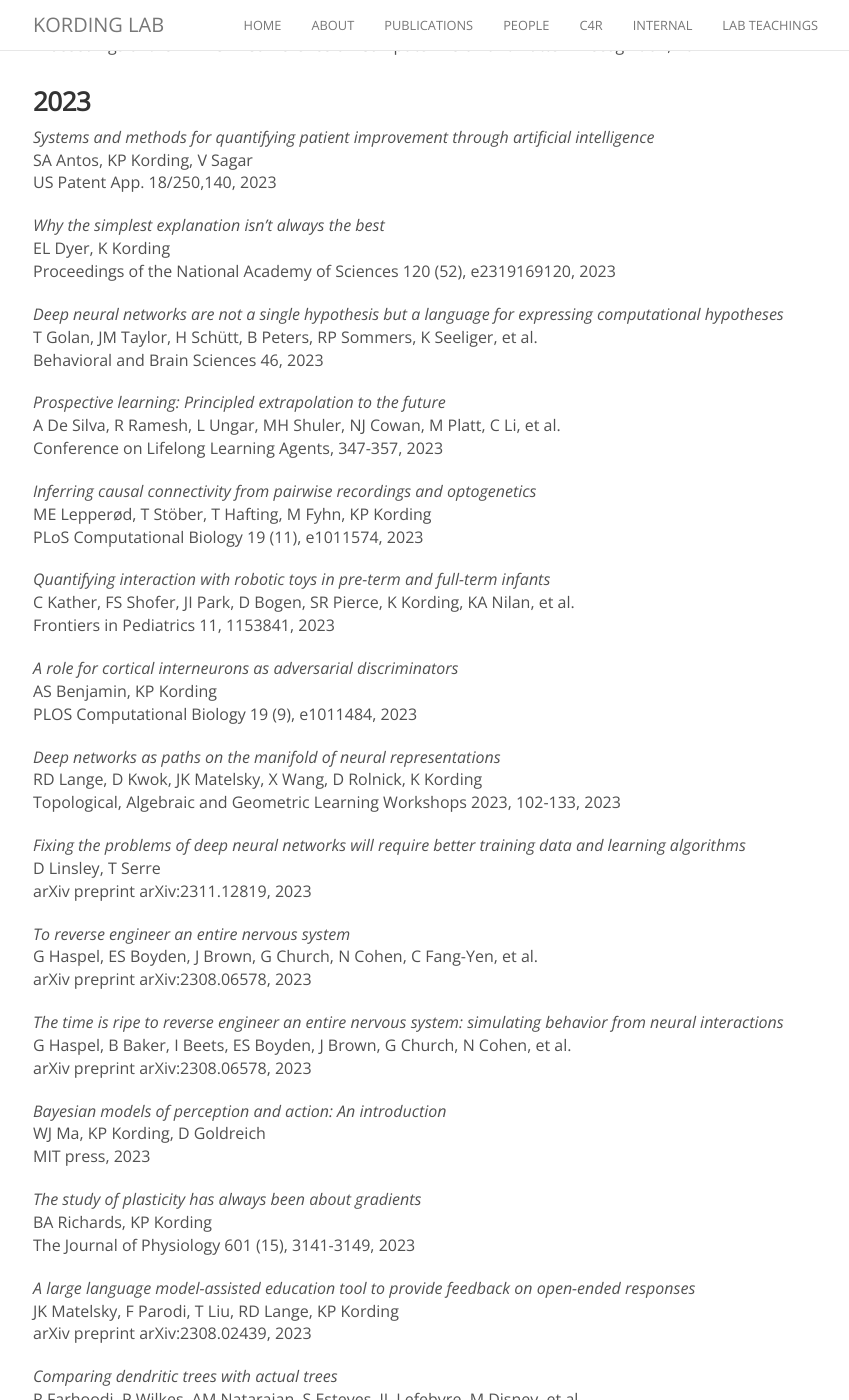
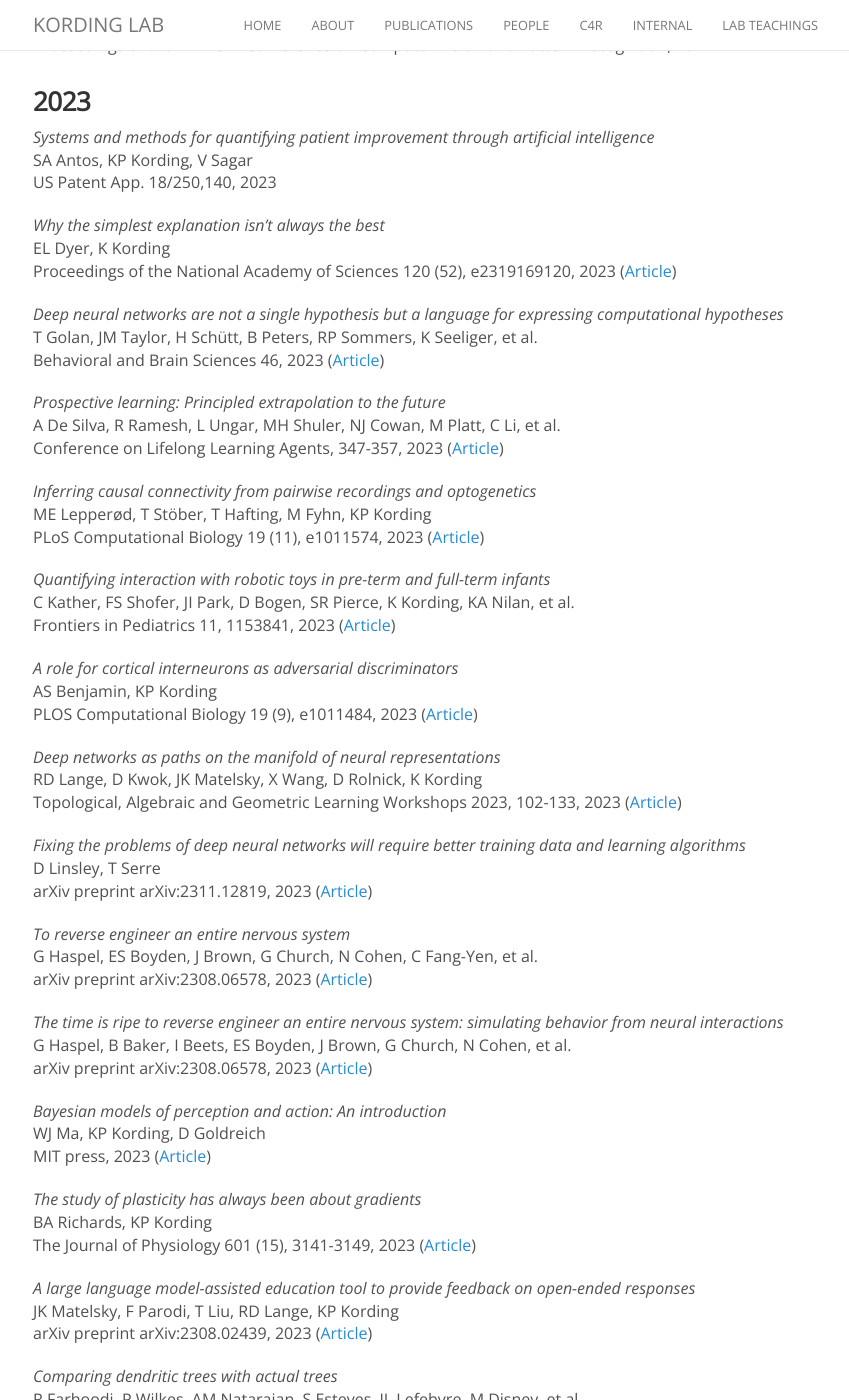
Before and after one commit to KordingLab/KordingLab.github.io, a Jekyll site: the page built from publications.md, in a window 1280 px wide and 1400 px high, scrolled down 2983 px. Shown: the whole window, without its empty margins (222-1071 px from the left). Built offline with Jekyll 4.4.1, drawn with Linux system fonts in a browser that asks for light colours; nearby versions of some CDN libraries; comment, search, counter and statistics services are not loaded; some of the changed text lies outside the part shown.

Commit message:
Add links to all 2023-2025 publications
- Added article links to all 2025 publications (9 papers)
- Added article links to all 2024 publications (14 papers)
- Added article links to all 2023 publications (21 papers)
- Links include arXiv, journal sites, bioRxiv, medRxiv, Nature, PNAS, etc.

```diff
--- a/publications.md
+++ b/publications.md
@@ -13,19 +13,19 @@
 
 _Grounding Intelligence in Movement_<br>
 M Segado, F Parodi, JK Matelsky, ML Platt, EB Dyer, KP Kording<br>
-arXiv preprint arXiv:2507.02771, 2025
+arXiv preprint arXiv:2507.02771, 2025 ([Article](https://arxiv.org/abs/2507.02771))
 
 _Who Does What in Deep Learning? Multidimensional Game-Theoretic Attribution of Function of Neural Units_<br>
 S Dixit, K Fakhar, F Hadaeghi, P Mineault, KP Kording, CC Hilgetag<br>
-arXiv preprint arXiv:2506.19732, 2025
+arXiv preprint arXiv:2506.19732, 2025 ([Article](https://arxiv.org/abs/2506.19732))
 
 _Causality in the human niche: lessons for machine learning_<br>
 RD Lange, KP Kording<br>
-arXiv preprint arXiv:2506.13803, 2025
+arXiv preprint arXiv:2506.13803, 2025 ([Article](https://arxiv.org/abs/2506.13803))
 
 _Falcon: Fractional Alternating Cut with Overcoming Minima in Unsupervised Segmentation_<br>
 X Zhang, X Han, X Lai, Y Sun, P Zhang, K Kording<br>
-arXiv preprint arXiv:2504.05613, 2025
+arXiv preprint arXiv:2504.05613, 2025 ([Article](https://arxiv.org/abs/2504.05613))
 
 _Computer Vision Systems and Methods for End-to-End Training of Convolutional Neural Networks Using Differentiable Dual-Decomposition Techniques_<br>
 S Wang, VSRS Lokhande, MK Singh, K Kording, J Yarkony<br>
@@ -33,29 +33,29 @@
 
 _Data-Driven Early Prediction of Cerebral Palsy Using AutoML and interpretable kinematic features_<br>
 M Segado, L Prosser, AF Duncan, MJ Johnson, KP Kording<br>
-medRxiv, 2025
+medRxiv, 2025 ([Article](https://www.medrxiv.org/content/10.1101/2025.02.10.25322007v1))
 
 _Humans can learn bimodal priors in complex sensorimotor behaviour_<br>
 S Zahno, D Beck, EJ Hossner, K Kording<br>
-bioRxiv, 2025.02.12.637788, 2025
+bioRxiv, 2025.02.12.637788, 2025 ([Article](https://www.biorxiv.org/content/10.1101/2025.02.12.637788v1))
 
 _The interplay of uncertainty, relevance and learning influences auditory categorization_<br>
 J Sheth, JS Collina, E Piasini, KP Kording, YE Cohen, MN Geffen<br>
-Scientific Reports 15 (1), 3348, 2025
+Scientific Reports 15 (1), 3348, 2025 ([Article](https://www.nature.com/articles/s41598-025-86856-5))
 
 _Individual-specific strategies inform category learning_<br>
 JS Collina, G Erdil, M Xia, CF Angeloni, KC Wood, J Sheth, KP Kording, et al.<br>
-Scientific Reports 15 (1), 2984, 2025
+Scientific Reports 15 (1), 2984, 2025 ([Article](https://www.nature.com/articles/s41598-024-82219-8))
 
 _PrimateFace: A Machine Learning Resource for Automated Face Analysis in Human and Non-human Primates_<br>
 F Parodi, J Matelsky, A Lamacchia, M Segado, Y Jiang, A Regla-Vargas, et al.<br>
-bioRxiv, 2025.08.12.669927, 2025
+bioRxiv, 2025.08.12.669927, 2025 ([Article](https://www.biorxiv.org/content/10.1101/2025.08.12.669927v1))
 
 ### 2024
 
 _Neural decoding from stereotactic EEG: accounting for electrode variability across subjects_<br>
 G Mentzelopoulos, E Chatzipantazis, AG Ramayya, MJ Hedlund, VP Buch, et al.<br>
-Advances in Neural Information Processing Systems 37, 108600-108624, 2024
+Advances in Neural Information Processing Systems 37, 108600-108624, 2024 ([Article](https://proceedings.neurips.cc/paper_files/paper/2024/hash/c473b9c8897f50203fa23570687c6b30-Abstract-Conference.html))
 
 _Systems and methods for detecting corrupt or inaccurate sensory representations_<br>
 M Angle, E Huber, RC Gerkin, K Kording<br>
@@ -63,19 +63,19 @@
 
 _The landscape of causal discovery data: Grounding causal discovery in real-world applications_<br>
 P Brouillard, C Squires, J Wahl, KP Kording, K Sachs, A Drouin, D Sridhar<br>
-arXiv preprint arXiv:2412.01953, 2024
+arXiv preprint arXiv:2412.01953, 2024 ([Article](https://arxiv.org/abs/2412.01953))
 
 _Homogenized Neural Activity and Connectivity Data_<br>
 Q Simeon, A Kashyap, KP Kording, ES Boyden<br>
-arXiv preprint arXiv:2411.12091, 2024
+arXiv preprint arXiv:2411.12091, 2024 ([Article](https://arxiv.org/abs/2411.12091))
 
 _A Pre-Registered, Open Pipeline for Early Cerebral Palsy Risk Assessment from Infant Videos_<br>
 M Segado, LA Prosser, AF Duncan, MJ Johnson, KP Kording<br>
-medRxiv, 2024.11.06.24316844, 2024
+medRxiv, 2024.11.06.24316844, 2024 ([Article](https://www.medrxiv.org/content/10.1101/2024.11.06.24316844))
 
 _Automated segmentation of synchrotron-scanned fossils_<br>
 MAD During, JK Matelsky, FK Gustafsson, DFAE Voeten, D Chen, et al.<br>
-bioRxiv, 2024.10.23.619778, 2024
+bioRxiv, 2024.10.23.619778, 2024 ([Article](https://www.biorxiv.org/content/10.1101/2024.10.23.619778v1))
 
 _Computer vision systems and methods for end-to-end training of convolutional neural networks using differentiable dual-decomposition techniques_<br>
 S Wang, VSRS Lokhande, MK Singh, K Kording, J Yarkony<br>
@@ -83,35 +83,35 @@
 
 _Modeling attention and binding in the brain through bidirectional recurrent gating_<br>
 S Salehi, J Lei, AS Benjamin, KR Müller, KP Kording<br>
-BioRxiv, 2024.09.09.612033, 2024
+BioRxiv, 2024.09.09.612033, 2024 ([Article](https://www.biorxiv.org/content/10.1101/2024.09.09.612033v1))
 
 _Conclusions about neural network to brain alignment are profoundly impacted by the similarity measure_<br>
 A Soni, S Srivastava, K Kording, M Khosla<br>
-bioRxiv, 2024.08.07.607035, 2024
+bioRxiv, 2024.08.07.607035, 2024 ([Article](https://www.biorxiv.org/content/10.1101/2024.08.07.607035v1))
 
 _Causal inference on human behaviour_<br>
 DH Bailey, AJ Jung, AM Beltz, MI Eronen, C Gische, EL Hamaker, et al.<br>
-Nature human behaviour 8 (8), 1448-1459, 2024
+Nature human behaviour 8 (8), 1448-1459, 2024 ([Article](https://www.nature.com/articles/s41562-024-01939-z))
 
 _Efficient optimization of ODE neuron models using gradient descent_<br>
 IS Jones, KP Kording<br>
-arXiv preprint arXiv:2407.04025, 2024
+arXiv preprint arXiv:2407.04025, 2024 ([Article](https://arxiv.org/abs/2407.04025))
 
 _Empirical influence functions to understand the logic of fine-tuning_<br>
 JK Matelsky, L Ungar, KP Kording<br>
-arXiv preprint arXiv:2406.00509, 2024
+arXiv preprint arXiv:2406.00509, 2024 ([Article](https://arxiv.org/abs/2406.00509))
 
 _Measuring causal effects of civil communication without randomization_<br>
 T Liu, L Ungar, K Kording, M McGuire<br>
-Proceedings of the International AAAI Conference on Web and Social Media 18, 2024
+Proceedings of the International AAAI Conference on Web and Social Media 18, 2024 ([Article](https://ojs.aaai.org/index.php/ICWSM/article/view/31350))
 
 _Computational kinematics of dance: distinguishing hip hop genres_<br>
 B Baker, T Liu, J Matelsky, F Parodi, B Mensh, JW Krakauer, K Kording<br>
-Frontiers in Robotics and AI 11, 1295308, 2024
+Frontiers in Robotics and AI 11, 1295308, 2024 ([Article](https://www.frontiersin.org/journals/robotics-and-ai/articles/10.3389/frobt.2024.1295308/full))
 
 _Neural signatures of natural behaviour in socializing macaques_<br>
 C Testard, S Tremblay, F Parodi, RW DiTullio, A Acevedo-Ithier, et al.<br>
-Nature 628 (8007), 381-390, 2024
+Nature 628 (8007), 381-390, 2024 ([Article](https://www.nature.com/articles/s41586-024-07178-6))
 
 _PrimateFace: Large-scale resource for cross-species primate facial analysis_<br>
 F Parodi, JK Matelsky, C Kimock, ML Platt, KP Kording<br>
@@ -127,7 +127,7 @@
 
 _Downstream network transformations dissociate neural activity from causal functional contributions_<br>
 K Fakhar, S Dixit, F Hadaeghi, KP Kording, CC Hilgetag<br>
-Scientific Reports 14 (1), 2103, 2024
+Scientific Reports 14 (1), 2103, 2024 ([Article](https://www.nature.com/articles/s41598-024-52423-7))
 
 _Vision-language models for decoding provider attention during neonatal resuscitation_<br>
 F Parodi, JK Matelsky, A Regla-Vargas, EE Foglia, C Lim, D Weinberg, et al.<br>
@@ -141,63 +141,63 @@
 
 _Why the simplest explanation isn't always the best_<br>
 EL Dyer, K Kording<br>
-Proceedings of the National Academy of Sciences 120 (52), e2319169120, 2023
+Proceedings of the National Academy of Sciences 120 (52), e2319169120, 2023 ([Article](https://www.pnas.org/doi/10.1073/pnas.2319169120))
 
 _Deep neural networks are not a single hypothesis but a language for expressing computational hypotheses_<br>
 T Golan, JM Taylor, H Schütt, B Peters, RP Sommers, K Seeliger, et al.<br>
-Behavioral and Brain Sciences 46, 2023
+Behavioral and Brain Sciences 46, 2023 ([Article](https://www.cambridge.org/core/journals/behavioral-and-brain-sciences/article/abs/deep-neural-networks-are-not-a-single-hypothesis-but-a-language-for-expressing-computational-hypotheses/E73CF26095E082D0E91343FDC63B8340))
 
 _Prospective learning: Principled extrapolation to the future_<br>
 A De Silva, R Ramesh, L Ungar, MH Shuler, NJ Cowan, M Platt, C Li, et al.<br>
-Conference on Lifelong Learning Agents, 347-357, 2023
+Conference on Lifelong Learning Agents, 347-357, 2023 ([Article](https://proceedings.mlr.press/v232/de-silva23a.html))
 
 _Inferring causal connectivity from pairwise recordings and optogenetics_<br>
 ME Lepperød, T Stöber, T Hafting, M Fyhn, KP Kording<br>
-PLoS Computational Biology 19 (11), e1011574, 2023
+PLoS Computational Biology 19 (11), e1011574, 2023 ([Article](https://journals.plos.org/ploscompbiol/article?id=10.1371/journal.pcbi.1011574))
 
 _Quantifying interaction with robotic toys in pre-term and full-term infants_<br>
 C Kather, FS Shofer, JI Park, D Bogen, SR Pierce, K Kording, KA Nilan, et al.<br>
-Frontiers in Pediatrics 11, 1153841, 2023
+Frontiers in Pediatrics 11, 1153841, 2023 ([Article](https://www.frontiersin.org/journals/pediatrics/articles/10.3389/fped.2023.1153841/full))
 
 _A role for cortical interneurons as adversarial discriminators_<br>
 AS Benjamin, KP Kording<br>
-PLOS Computational Biology 19 (9), e1011484, 2023
+PLOS Computational Biology 19 (9), e1011484, 2023 ([Article](https://journals.plos.org/ploscompbiol/article?id=10.1371/journal.pcbi.1011484))
 
 _Deep networks as paths on the manifold of neural representations_<br>
 RD Lange, D Kwok, JK Matelsky, X Wang, D Rolnick, K Kording<br>
-Topological, Algebraic and Geometric Learning Workshops 2023, 102-133, 2023
+Topological, Algebraic and Geometric Learning Workshops 2023, 102-133, 2023 ([Article](https://openreview.net/forum?id=PhpCHXUx9D))
 
 _Fixing the problems of deep neural networks will require better training data and learning algorithms_<br>
 D Linsley, T Serre<br>
-arXiv preprint arXiv:2311.12819, 2023
+arXiv preprint arXiv:2311.12819, 2023 ([Article](https://arxiv.org/abs/2311.12819))
 
 _To reverse engineer an entire nervous system_<br>
 G Haspel, ES Boyden, J Brown, G Church, N Cohen, C Fang-Yen, et al.<br>
-arXiv preprint arXiv:2308.06578, 2023
+arXiv preprint arXiv:2308.06578, 2023 ([Article](https://arxiv.org/abs/2308.06578))
 
 _The time is ripe to reverse engineer an entire nervous system: simulating behavior from neural interactions_<br>
 G Haspel, B Baker, I Beets, ES Boyden, J Brown, G Church, N Cohen, et al.<br>
-arXiv preprint arXiv:2308.06578, 2023
+arXiv preprint arXiv:2308.06578, 2023 ([Article](https://arxiv.org/abs/2308.06578))
 
 _Bayesian models of perception and action: An introduction_<br>
 WJ Ma, KP Kording, D Goldreich<br>
-MIT press, 2023
+MIT press, 2023 ([Article](https://mitpress.mit.edu/9780262047593/bayesian-models-of-perception-and-action/))
 
 _The study of plasticity has always been about gradients_<br>
 BA Richards, KP Kording<br>
-The Journal of Physiology 601 (15), 3141-3149, 2023
+The Journal of Physiology 601 (15), 3141-3149, 2023 ([Article](https://physoc.onlinelibrary.wiley.com/doi/full/10.1113/JP282747))
 
 _A large language model-assisted education tool to provide feedback on open-ended responses_<br>
 JK Matelsky, F Parodi, T Liu, RD Lange, KP Kording<br>
-arXiv preprint arXiv:2308.02439, 2023
+arXiv preprint arXiv:2308.02439, 2023 ([Article](https://arxiv.org/abs/2308.02439))
 
 _Comparing dendritic trees with actual trees_<br>
 R Farhoodi, P Wilkes, AM Natarajan, S Esteves, JL Lefebvre, M Disney, et al.<br>
-arXiv preprint arXiv:2307.01499, 2023
+arXiv preprint arXiv:2307.01499, 2023 ([Article](https://arxiv.org/abs/2307.01499))
 
 _The neuroconnectionist research programme_<br>
 A Doerig, RP Sommers, K Seeliger, B Richards, J Ismael, GW Lindsay, et al.<br>
-Nature Reviews Neuroscience 24 (7), 431-450, 2023
+Nature Reviews Neuroscience 24 (7), 431-450, 2023 ([Article](https://www.nature.com/articles/s41583-023-00705-w))
 
 _When Neural Activity Fails to Reveal Causal Contributions_<br>
 K Fakhar, S Dixit, F Hadaeghi, KP Kording, CC Hilgetag<br>
@@ -205,23 +205,23 @@
 
 _Overfitting to 'predict' suicidal ideation_<br>
 T Verstynen, KP Kording<br>
-Nature human behaviour 7 (5), 680-681, 2023
+Nature human behaviour 7 (5), 680-681, 2023 ([Article](https://www.nature.com/articles/s41562-023-01560-6))
 
 _Neural spiking for causal inference and learning_<br>
 BJ Lansdell, KP Kording<br>
-PLOS Computational Biology 19 (4), e1011005, 2023
+PLOS Computational Biology 19 (4), e1011005, 2023 ([Article](https://journals.plos.org/ploscompbiol/article?id=10.1371/journal.pcbi.1011005))
 
 _Aligning latent representations of neural activity_<br>
 M Dabagia, KP Kording, EL Dyer<br>
-Nature Biomedical Engineering 7 (4), 337-343, 2023
+Nature Biomedical Engineering 7 (4), 337-343, 2023 ([Article](https://www.nature.com/articles/s41551-022-00962-7))
 
 _Catalyzing next-generation artificial intelligence through neuroai_<br>
 A Zador, S Escola, B Richards, B Ölveczky, Y Bengio, K Boahen, et al.<br>
-Nature communications 14 (1), 1597, 2023
+Nature communications 14 (1), 1597, 2023 ([Article](https://www.nature.com/articles/s41467-023-37180-x))
 
 _From puzzle to progress: How engaging with neurodiversity can improve cognitive science_<br>
 MAR Manalili, A Pearson, J Sulik, L Creechan, M Elsherif, I Murkumbi, et al.<br>
-Cognitive Science 47 (2), e13255, 2023
+Cognitive Science 47 (2), e13255, 2023 ([Article](https://onlinelibrary.wiley.com/doi/10.1111/cogs.13255))
 
 _Quantifying grooming in paired macaques_<br>
 F Parodi, M Platt, K Kording<br>
@@ -229,7 +229,7 @@
 
 _Automated detection of causal inference opportunities: regression discontinuity subgroup discovery_<br>
 T Liu, P Lawlor, L Ungar, K Kording, R Ladhania<br>
-Transactions on Machine Learning Research, 2023
+Transactions on Machine Learning Research, 2023 ([Article](https://openreview.net/forum?id=cdRYoTyHZh))
 
 _The Interplay of Relevance, Sensory Uncertainty and Statistical Learning Influences Auditory Categorization_<br>
 J Sheth, JS Collina, K Kording, Y Cohen, M Geffen<br>
```
